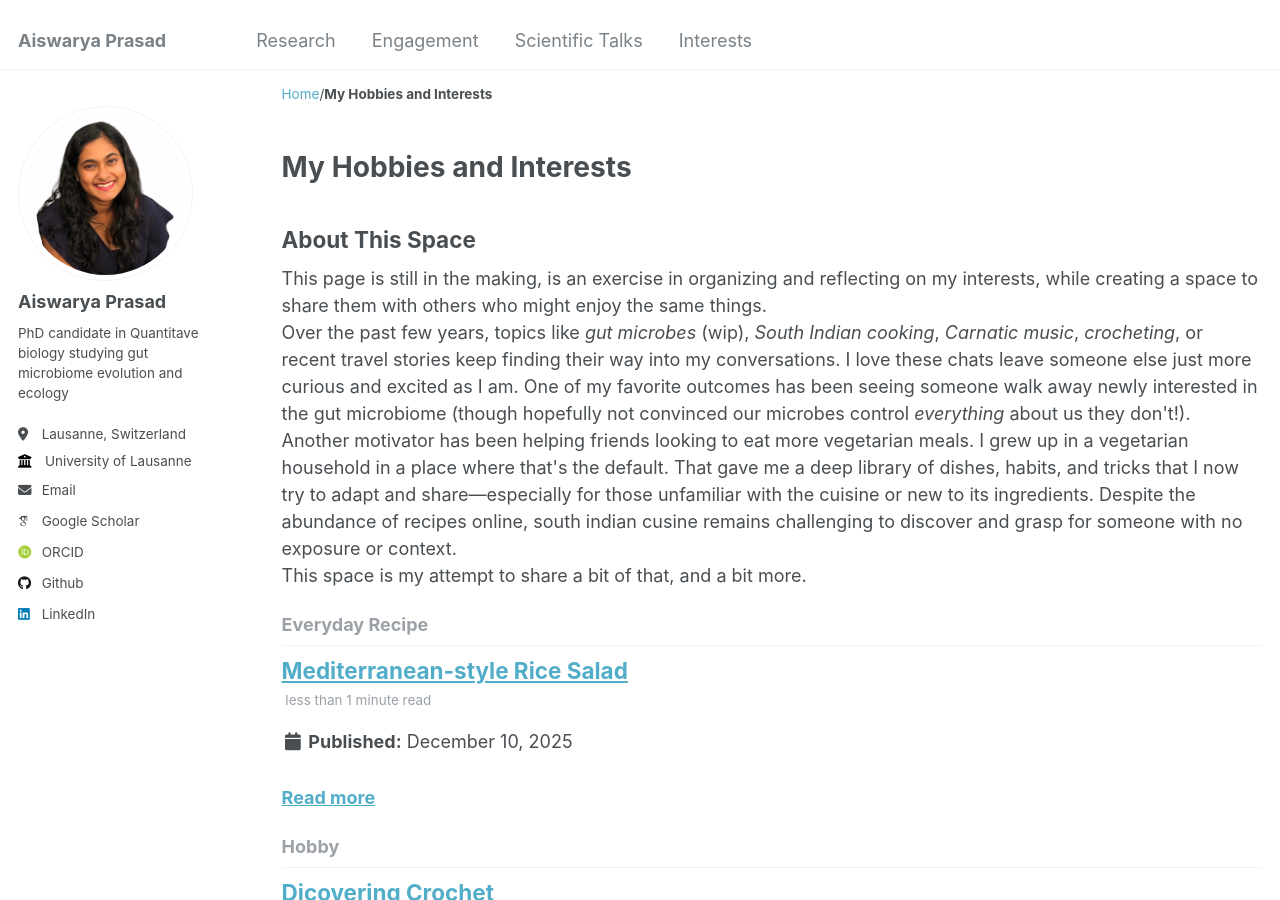
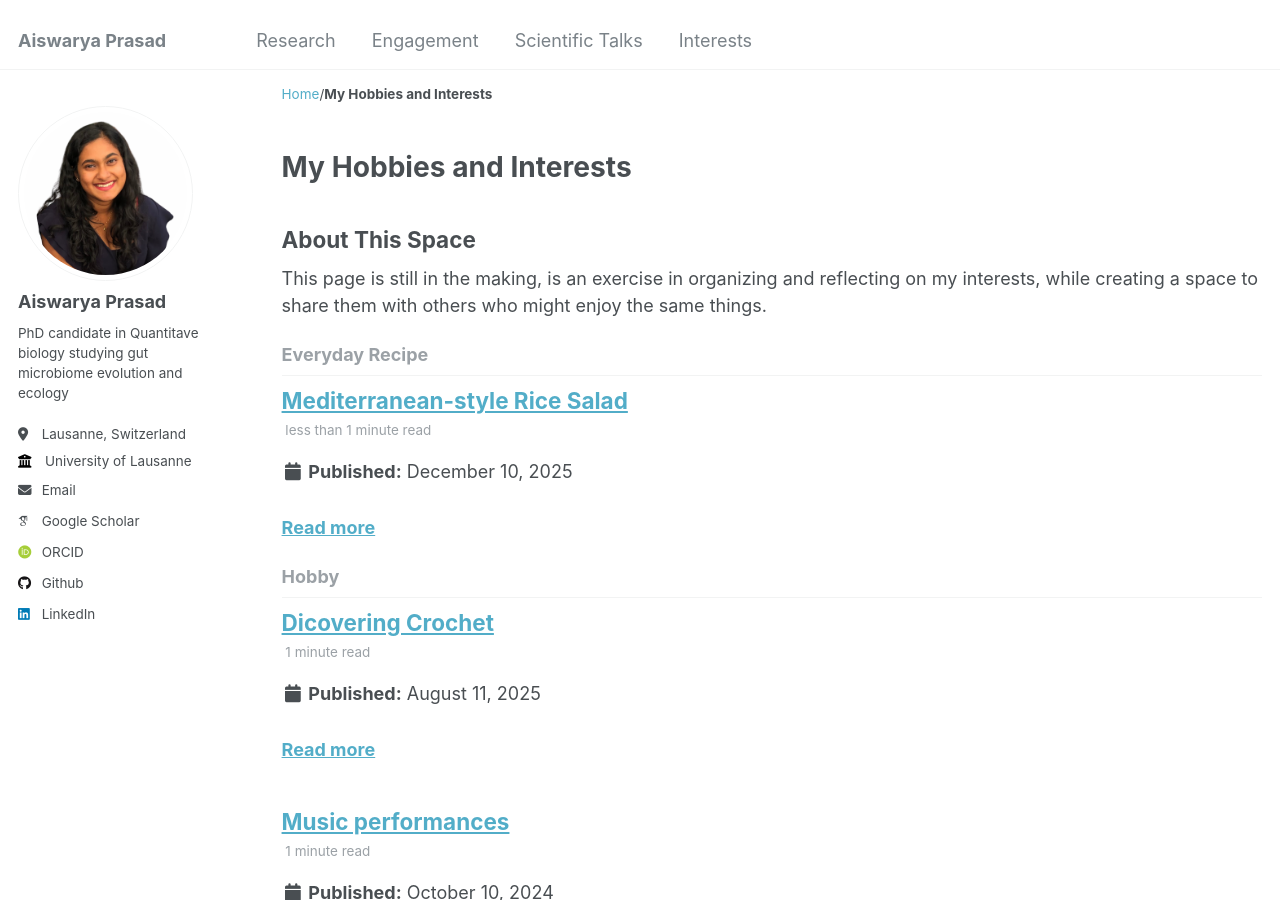
Before and after one commit to Aiswarya-prasad/aiswarya-prasad.github.io, a Jekyll site: the page built from _pages/category-archive.html, in a window 1280 px wide and 900 px high. Built offline with Jekyll 4.4.1, drawn with Linux system fonts in a browser that asks for light colours; some web fonts are replaced.

Commit message:
Syntax change, squash commit later or just ignore.

```diff
--- a/_pages/category-archive.html
+++ b/_pages/category-archive.html
@@ -10,16 +10,15 @@ author_profile: true
 This page is still in the making, is an exercise in organizing and reflecting on my interests, while creating a space to
 share them with others who might enjoy the same things. <br>
 
-Over the past few years, topics like <i>gut microbes</i> (wip), <i>South Indian cooking</i>, <i>Carnatic music</i>, <i>crocheting</i>, or recent
-travel stories keep finding their way into my conversations. I love these chats leave someone else just more curious and excited as I am. One of my favorite outcomes has been seeing someone walk away newly interested in the gut microbiome (though hopefully not
-convinced our microbes control <i> everything </i> about us they don't!). <br>
+<!-- Over the past few years, topics like <i>gut microbes</i> (wip), <i>South Indian cooking</i>, <i>Carnatic music</i>, <i>crocheting</i>, or recent
+travel stories keep finding their way into my conversations. I love these chats leave someone else just more curious and excited as I am. -->
 
-Another motivator has been helping friends looking to eat more vegetarian meals. I grew up in a vegetarian household in a place where that's the default. That gave me a deep library of dishes, habits,
+<!-- Another motivator has been helping friends looking to eat more vegetarian meals. I grew up in a vegetarian household in a place where that's the default. That gave me a deep library of dishes, habits,
 and tricks that I now try to adapt and share—especially for those unfamiliar with the cuisine or new to its
 ingredients. Despite the abundance of recipes online, south indian cusine remains challenging to discover and grasp for someone with
 no exposure or context. <br>
 
-This space is my attempt to share a bit of that, and a bit more. <br>
+This space is my attempt to share a bit of that, and a bit more. <br> -->
 
 
 {% include base_path %}
```
Also changed, not shown: _pages/cv.md (+2 -2 lines), 2 other files.
